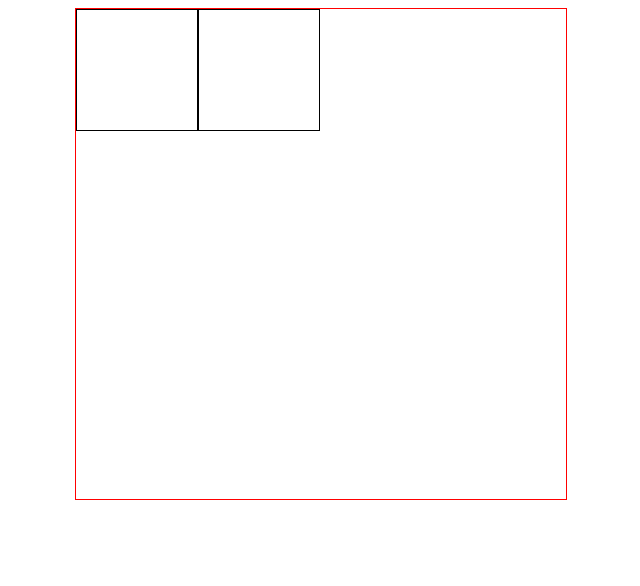
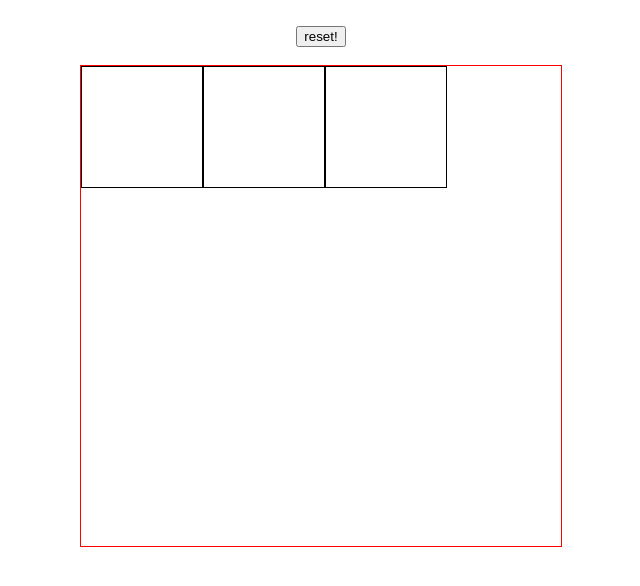
Before and after one commit to TheFutaBandit/Etch-A-Sketch_FutaBandit, a plain HTML site: page index.html in a window 1280 px wide. Shown: the whole page, without its empty margins (319-959 px from the left). Drawn offline with Linux system fonts and the light colour scheme.

Commit message:
BOXES now change color, Reset Button Working, BUG Fixed.
Bug Fix: instead of using event delegation, I used a for loop allowing me to select multiple elements at once.
Allowed me to implement the reset button.

```diff
--- a/javascript.js
+++ b/javascript.js
@@ -1,20 +1,63 @@
+//container initialization
 const container = document.querySelector("#container");
 
-for(let i = 0; i<2; i++) {
+//elements initialization
+const reset = document.createElement('div');
+reset.classList.add('reset');
+// reset.textContent = "reset!";
+container.appendChild(reset);
+
+const reset_button = document.createElement('button');
+reset_button.classList.add('reset_button');
+reset_button.textContent = "reset!";
+reset.appendChild(reset_button);
+
+const grid = document.createElement("div");
+grid.classList.add('grid');
+container.appendChild(grid);
+
+for(let i = 0; i<3;i++) {
     const gridBox = document.createElement("div");
     gridBox.classList.add("gridBox");
-    container.appendChild(gridBox);
+    grid.appendChild(gridBox);
 }
 
 
 
+//functions
+// function setBoxColor(r,b,g) {
+//     node.setAttribute("style", `background-color: rgb(${r},${b},${g})`);
+// }
 
+//events
+// grid.addEventListener('mouseover', function (e) {
+//     if(e.target.classList.contains('gridBox')) {
+//         let r_value = Math.floor((Math.random()*255));
+//         let b_value = Math.floor((Math.random()*255));
+//         let g_value = Math.floor((Math.random()*255));
+//         // e.target.style.background = `rgb(${r_value}, ${b_value}, ${g_value})`;
+//         setBoxColor(gridBox,r_value,b_value,g_value);
+//     }
+// })
 
-container.addEventListener('mouseover', function (e) {
-    if(e.target.classList.contains('gridBox')) {
+let gridBoxes = document.querySelectorAll('.gridBox');
+
+gridBoxes.forEach((item) => {
+    item.addEventListener('mouseover', () => {
         let r_value = Math.floor((Math.random()*255));
         let b_value = Math.floor((Math.random()*255));
         let g_value = Math.floor((Math.random()*255));
-        e.target.style.background = `rgb(${r_value}, ${b_value}, ${g_value})`;
-    }
+        item.setAttribute("style", `background-color: rgb(${r_value},${b_value},${g_value});`)
+    });
 })
+
+
+
+reset_button.addEventListener('click', () => {
+    gridBoxes.forEach((item) => {
+        let r_value = 255;
+        let b_value = 255;
+        let g_value = 255;
+        item.setAttribute("style", `background-color: rgb(${r_value},${b_value},${g_value});`)
+    })
+})
--- a/styles.css
+++ b/styles.css
@@ -1,14 +1,28 @@
-body {
+#container {
     display: flex;
+    flex-direction: column;
     justify-content: center;
     align-items: center;
 }
 
-#container {
-    height: 490px;
-    width: 490px;
+/* #container {
+    height: 480px;
+    width: 480px;
     border: 1px solid red;
     display: flex;
+    flex-wrap: wrap;
+} */
+
+.reset {
+    margin: 18px;
+}
+
+.grid {
+    height: 480px;
+    width: 480px;
+    border: 1px solid red;
+    display: flex;
+    flex-wrap: wrap;
 }
 
 .gridBox {
@@ -16,4 +30,5 @@ body {
     margin: 0px;
     height: 120px;
     width: 120px;
+    /* min-width: 120px; */
 }
```
